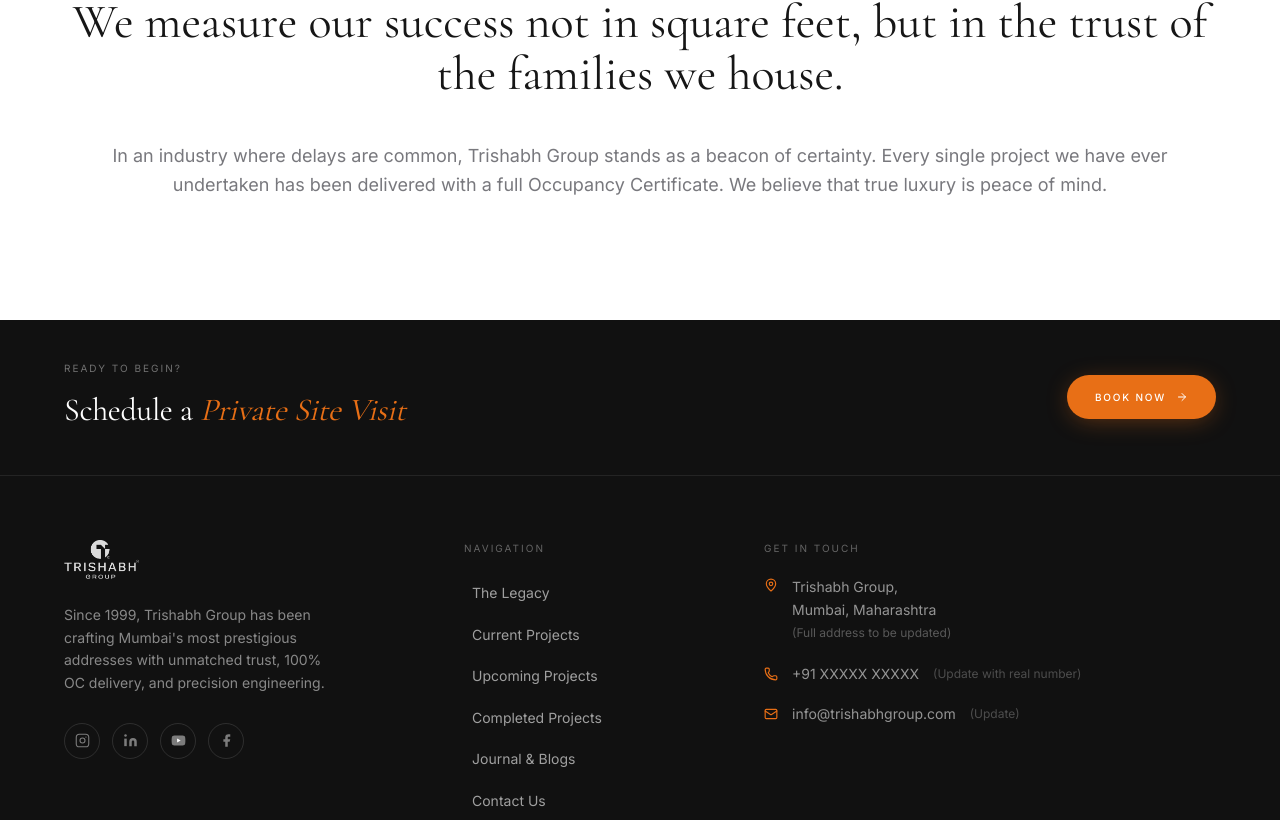
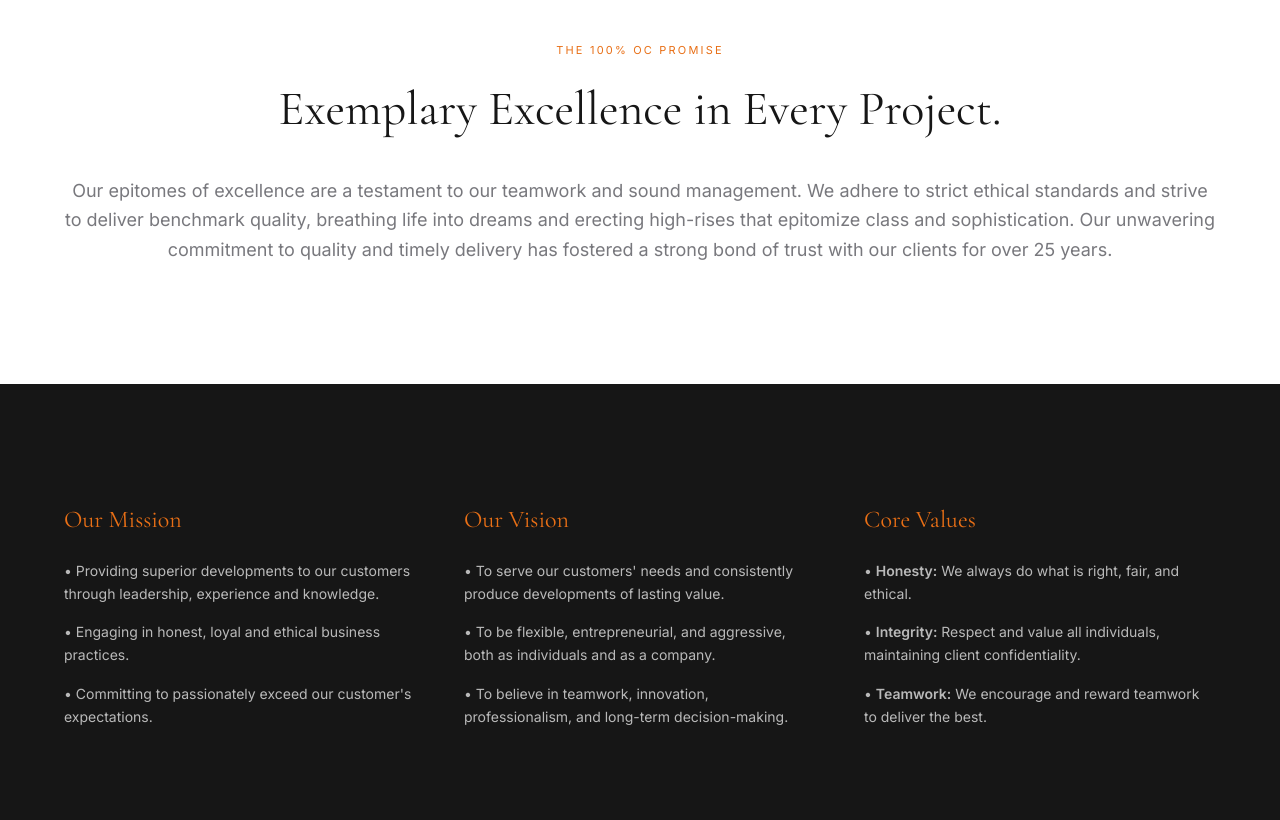
Before and after one commit to Digvijay1008/trishabh-group-website, a Next.js app: page /about in a window 1280 px wide. Shown: the part 1520-2340 px from the top of the page. Built offline with nearby package versions, Linux system fonts and the light colour scheme.

Commit message:
Integrated actual scraped text content from trishabh.com

```diff
--- a/src/app/about/AboutPageClient.tsx
+++ b/src/app/about/AboutPageClient.tsx
@@ -44,7 +44,7 @@ export default function AboutPageClient() {
                 className="text-[#3F3F46] leading-relaxed max-w-lg mb-6"
                 style={{ fontFamily: "var(--font-inter)", fontSize: "1.125rem" }}
               >
-                Since our inception in 1999, the Trishabh philosophy has remained unchanged: to build not just homes, but intergenerational legacies marked by uncompromised quality and trust.
+                Established in 1999, Trishabh Group, a renowned real estate developer in Mumbai and Navi Mumbai, was founded by the visionary Jain family. Over the years, we have been dedicated to creating architectural marvels and luxurious living spaces, establishing a remarkable track record of achieving 100% Occupation Certificates (OC) for all our projects to date.
               </motion.p>
             </div>
 
@@ -80,11 +80,43 @@ export default function AboutPageClient() {
             The 100% OC Promise
           </span>
           <h2 className="text-[#161616] mb-10" style={{ fontFamily: "var(--font-cormorant)", fontSize: "3rem", lineHeight: 1.1 }}>
-            We measure our success not in square feet, but in the trust of the families we house.
+            Exemplary Excellence in Every Project.
           </h2>
           <p className="text-[#3F3F46]/70 leading-relaxed text-lg" style={{ fontFamily: "var(--font-inter)" }}>
-            In an industry where delays are common, Trishabh Group stands as a beacon of certainty. Every single project we have ever undertaken has been delivered with a full Occupancy Certificate. We believe that true luxury is peace of mind.
+            Our epitomes of excellence are a testament to our teamwork and sound management. We adhere to strict ethical standards and strive to deliver benchmark quality, breathing life into dreams and erecting high-rises that epitomize class and sophistication. Our unwavering commitment to quality and timely delivery has fostered a strong bond of trust with our clients for over 25 years.
           </p>
+        </div>
+      </section>
+
+      {/* Mission, Vision, Values */}
+      <section className="py-[120px] bg-[#161616] text-white">
+        <div className="container-luxury">
+          <div className="grid grid-cols-1 md:grid-cols-3 gap-12">
+            <div>
+              <h3 className="text-2xl mb-6 text-[#E86F16]" style={{ fontFamily: "var(--font-cormorant)" }}>Our Mission</h3>
+              <ul className="text-white/70 space-y-4 text-sm leading-relaxed" style={{ fontFamily: "var(--font-inter)" }}>
+                <li>&bull; Providing superior developments to our customers through leadership, experience and knowledge.</li>
+                <li>&bull; Engaging in honest, loyal and ethical business practices.</li>
+                <li>&bull; Committing to passionately exceed our customer&apos;s expectations.</li>
+              </ul>
+            </div>
+            <div>
+              <h3 className="text-2xl mb-6 text-[#E86F16]" style={{ fontFamily: "var(--font-cormorant)" }}>Our Vision</h3>
+              <ul className="text-white/70 space-y-4 text-sm leading-relaxed" style={{ fontFamily: "var(--font-inter)" }}>
+                <li>&bull; To serve our customers&apos; needs and consistently produce developments of lasting value.</li>
+                <li>&bull; To be flexible, entrepreneurial, and aggressive, both as individuals and as a company.</li>
+                <li>&bull; To believe in teamwork, innovation, professionalism, and long-term decision-making.</li>
+              </ul>
+            </div>
+            <div>
+              <h3 className="text-2xl mb-6 text-[#E86F16]" style={{ fontFamily: "var(--font-cormorant)" }}>Core Values</h3>
+              <ul className="text-white/70 space-y-4 text-sm leading-relaxed" style={{ fontFamily: "var(--font-inter)" }}>
+                <li>&bull; <strong>Honesty:</strong> We always do what is right, fair, and ethical.</li>
+                <li>&bull; <strong>Integrity:</strong> Respect and value all individuals, maintaining client confidentiality.</li>
+                <li>&bull; <strong>Teamwork:</strong> We encourage and reward teamwork to deliver the best.</li>
+              </ul>
+            </div>
+          </div>
         </div>
       </section>
     </div>
--- a/src/components/sections/AboutSection.tsx
+++ b/src/components/sections/AboutSection.tsx
@@ -93,7 +93,7 @@ export default function AboutSection() {
                   fontWeight: 400,
                 }}
               >
-                Rajesh Trishabh
+                Jain Family
               </div>
               <div
                 className="text-[#3F3F46]/50 mt-1"
```
Also changed, not shown: package.json (+5 -5 lines), 1 other file (tests, documents, lock files or other folders).
